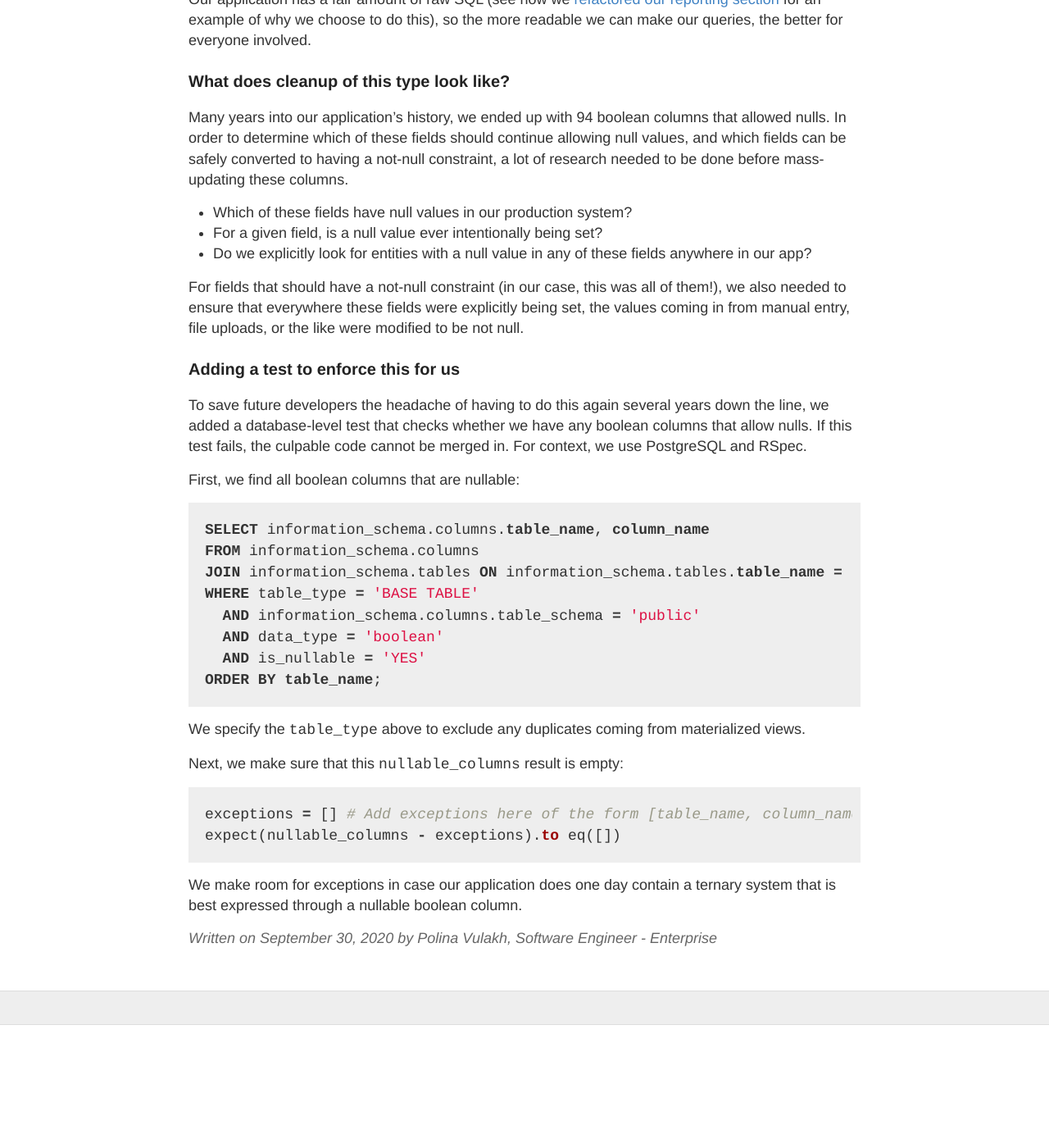
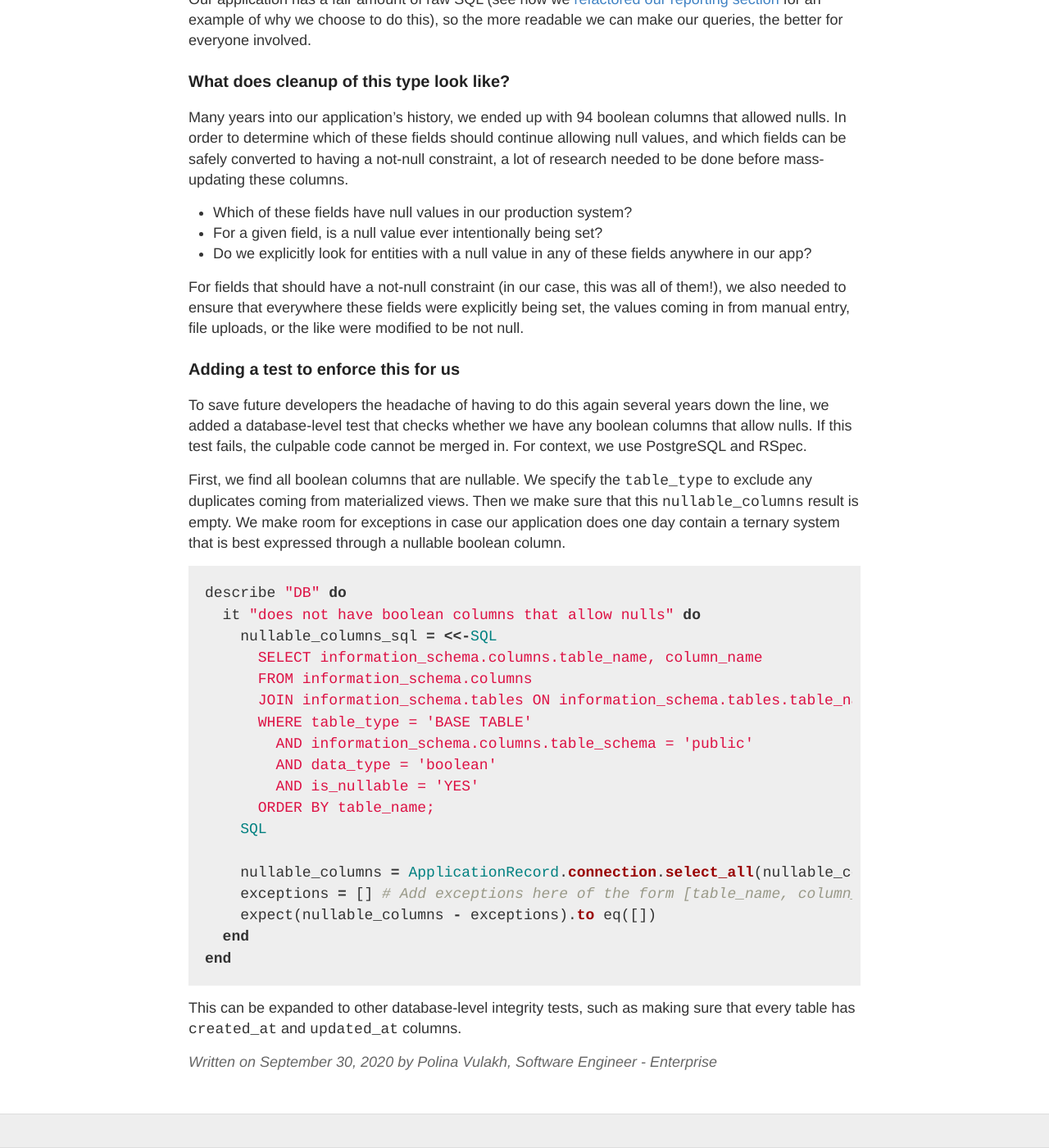
Before and after one commit to persado/persado.github.io, a Jekyll site: the page built from _posts/2020-09-30-enforcing-not-null-constraints-on-bool-cols.md, in a window 1280 px wide and 1400 px high, scrolled down 753 px. Shown: the whole window at 82% size. Built offline with Jekyll 4.4.1, drawn with Linux system fonts in a browser that asks for light colours; before the commit the page ends 2003 px from its top, so only the background shows below that.

Commit message:
Include entire RSpec example and add summary

````diff
--- a/_posts/2020-09-30-enforcing-not-null-constraints-on-bool-cols.md
+++ b/_posts/2020-09-30-enforcing-not-null-constraints-on-bool-cols.md
@@ -34,25 +34,27 @@ For fields that should have a not-null constraint (in our case, this was all of
 
 To save future developers the headache of having to do this again several years down the line, we added a database-level test that checks whether we have any boolean columns that allow nulls. If this test fails, the culpable code cannot be merged in. For context, we use PostgreSQL and RSpec.
 
-First, we find all boolean columns that are nullable:
-
-```sql
-SELECT information_schema.columns.table_name, column_name
-FROM information_schema.columns
-JOIN information_schema.tables ON information_schema.tables.table_name = information_schema.columns.table_name
-WHERE table_type = 'BASE TABLE'
-  AND information_schema.columns.table_schema = 'public'
-  AND data_type = 'boolean'
-  AND is_nullable = 'YES'
-ORDER BY table_name;
-```
-We specify the `table_type` above to exclude any duplicates coming from materialized views.
-
-Next, we make sure that this `nullable_columns` result is empty:
+First, we find all boolean columns that are nullable. We specify the `table_type` to exclude any duplicates coming from materialized views. Then we make sure that this `nullable_columns` result is empty. We make room for exceptions in case our application does one day contain a ternary system that is best expressed through a nullable boolean column.
 
 ```ruby
-exceptions = [] # Add exceptions here of the form [table_name, column_name], although ideally there should be none.
-expect(nullable_columns - exceptions).to eq([])
+describe "DB" do
+  it "does not have boolean columns that allow nulls" do
+    nullable_columns_sql = <<-SQL
+      SELECT information_schema.columns.table_name, column_name
+      FROM information_schema.columns
+      JOIN information_schema.tables ON information_schema.tables.table_name = information_schema.columns.table_name
+      WHERE table_type = 'BASE TABLE'
+        AND information_schema.columns.table_schema = 'public'
+        AND data_type = 'boolean'
+        AND is_nullable = 'YES'
+      ORDER BY table_name;
+    SQL
+
+    nullable_columns = ApplicationRecord.connection.select_all(nullable_columns_sql).rows
+    exceptions = [] # Add exceptions here of the form [table_name, column_name], although ideally there should be none.
+    expect(nullable_columns - exceptions).to eq([])
+  end
+end
 ```
 
-We make room for exceptions in case our application does one day contain a ternary system that is best expressed through a nullable boolean column.
+This can be expanded to other database-level integrity tests, such as making sure that every table has `created_at` and `updated_at` columns.
````
